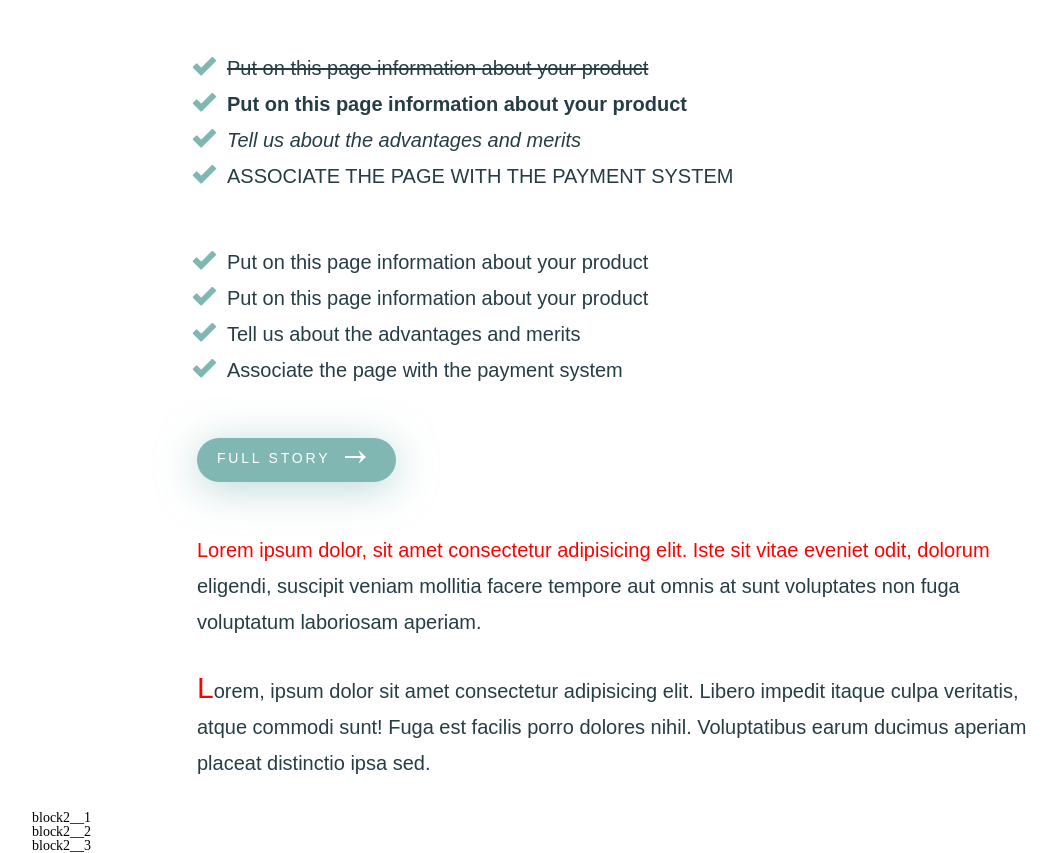
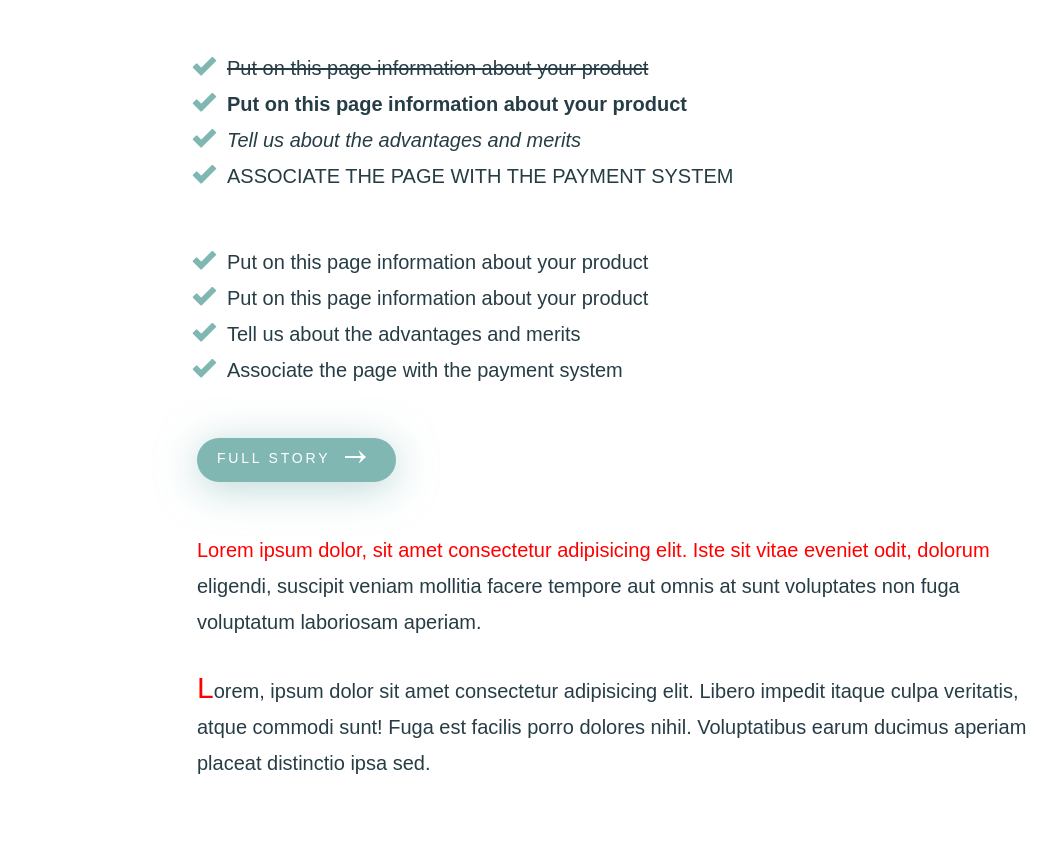
Before and after one commit to rick11212/site, a plain HTML site: page index.html in a window 1280 px wide. Shown: the whole page, without its empty margins (18-1075 px from the left). After the commit the page ends 800 px from the top, so only its background shows below. Drawn offline with Linux system fonts and the light colour scheme; files whose address does not match are found by name.

Commit message:
Update index.html

```diff
--- a/index.html
+++ b/index.html
@@ -32,11 +32,6 @@
          veritatis, atque commodi sunt! Fuga est facilis porro dolores nihil. Voluptatibus earum ducimus aperiam placeat
          distinctio ipsa sed.</p>
    </div>
-   <div class="block2">
-      <div class="block2__1">block2__1</div>
-      <div class="block2__2">block2__2</div>
-      <div class="block2__3">block2__3</div>
-   </div>
 
 </body>
 
```
